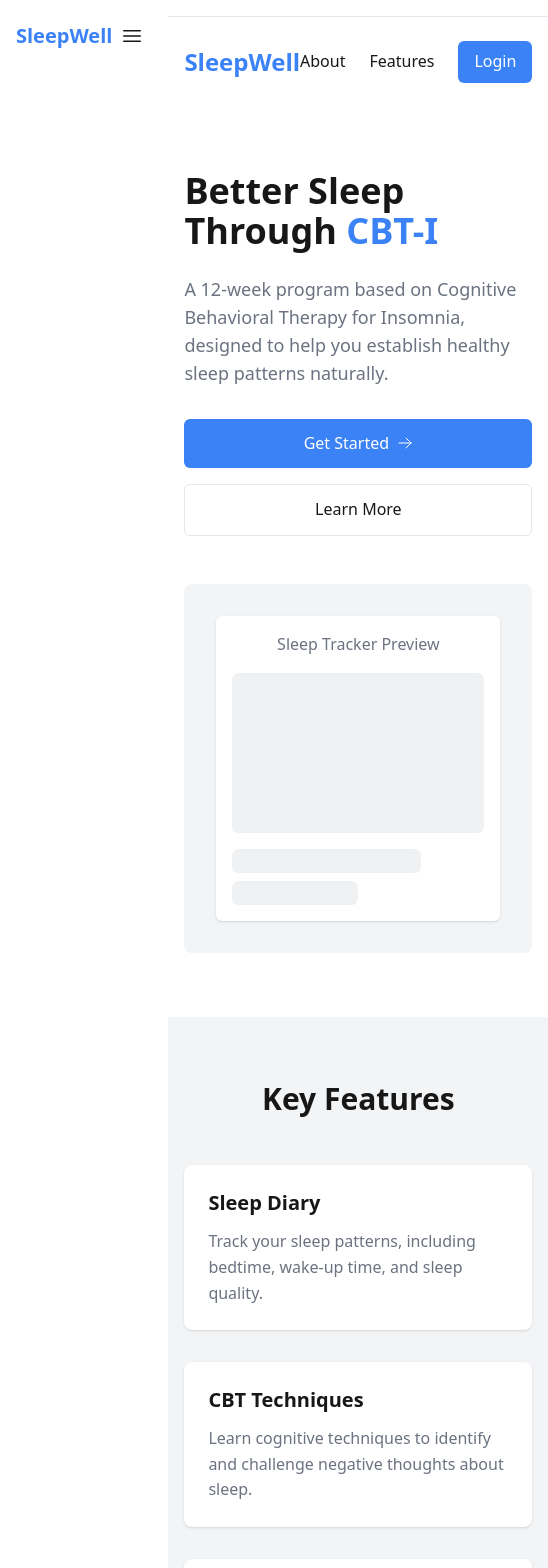
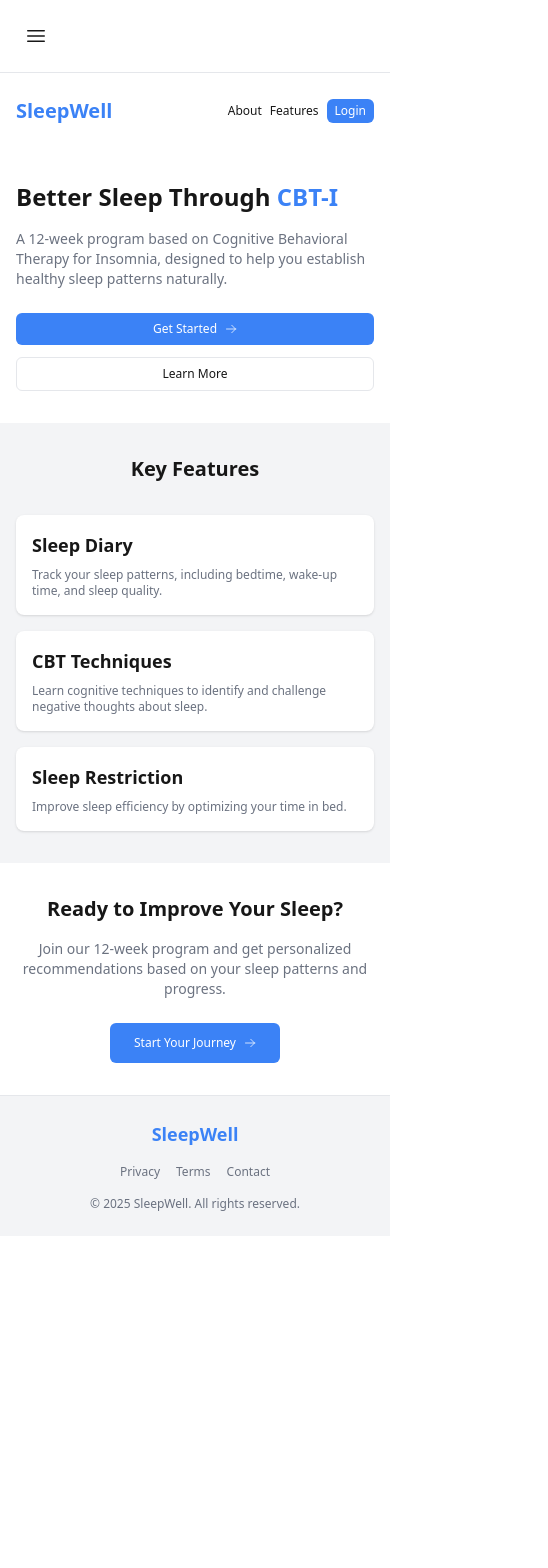
Before and after one commit to JDemlow/cbti-app, a Next.js app: page / in a window 390 px wide. Shown: the top 1568 px of the page, 548 px wide, since content can reach past the window. After the commit the page ends 1236 px from the top, so only its background shows below. Built offline with nearby package versions, Linux system fonts and the light colour scheme.

Commit message:
fixed logo on mobile

```diff
--- a/src/app/(app)/layout.tsx
+++ b/src/app/(app)/layout.tsx
@@ -1,18 +1,25 @@
 // app/(app)/layout.tsx
 import Sidebar from "@/components/navigation/Sidebar";
+import DesktopSidebar from "@/components/navigation/DesktopSidebar";
 import Breadcrumbs from "@/components/navigation/Breadcrumbs";
 
 export default function AppLayout({ children }: { children: React.ReactNode }) {
   return (
     <div className="flex min-h-screen bg-background">
-      {/* Sidebar */}
-      <Sidebar />
+      {/* Desktop Sidebar - only rendered on desktop */}
+      <DesktopSidebar />
 
       {/* Main Content Area */}
-      <div className="flex-1 flex flex-col">
-        <div className="container py-2 border-b border-border">
+      <div className="flex-1 flex flex-col w-full">
+        {/* Mobile Navigation - will only be visible on mobile */}
+        <Sidebar />
+
+        {/* Breadcrumbs - only visible on desktop */}
+        <div className="hidden md:block container py-2 border-b border-border">
           <Breadcrumbs />
         </div>
+
+        {/* Main content */}
         <main className="flex-1">{children}</main>
       </div>
     </div>
--- a/src/app/(app)/page.tsx
+++ b/src/app/(app)/page.tsx
@@ -7,23 +7,26 @@ export default function LandingPage() {
     <div className="min-h-screen bg-background">
       {/* Navigation */}
       <nav className="container flex items-center justify-between py-6">
-        <div className="text-2xl font-bold text-primary">SleepWell</div>
-        <div className="flex items-center gap-6">
+        {/* Responsive Logo */}
+        <div className="text-xl font-bold text-primary truncate max-w-[120px] sm:max-w-none">
+          SleepWell
+        </div>
+        <div className="flex items-center gap-2 sm:gap-6">
           <Link
             href="/about"
-            className="text-foreground hover:text-primary transition-colors"
+            className="text-xs sm:text-sm text-foreground hover:text-primary transition-colors"
           >
             About
           </Link>
           <Link
             href="/features"
-            className="text-foreground hover:text-primary transition-colors"
+            className="text-xs sm:text-sm text-foreground hover:text-primary transition-colors"
           >
             Features
           </Link>
           <Link
             href="/login"
-            className="px-4 py-2 bg-primary text-white rounded-md hover:bg-primary-dark transition-colors"
+            className="px-2 py-1 sm:px-4 sm:py-2 text-xs sm:text-sm bg-primary text-white rounded-md hover:bg-primary-dark transition-colors"
           >
             Login
           </Link>
@@ -31,36 +34,36 @@ export default function LandingPage() {
       </nav>
 
       {/* Hero Section */}
-      <section className="container py-16 md:py-24">
-        <div className="grid grid-cols-1 md:grid-cols-2 gap-12 items-center">
+      <section className="container py-8 md:py-16">
+        <div className="grid grid-cols-1 md:grid-cols-2 gap-8 md:gap-12 items-center">
           <div>
-            <h1 className="text-4xl md:text-5xl font-bold mb-6">
+            <h1 className="text-2xl sm:text-3xl md:text-4xl lg:text-5xl font-bold mb-4 md:mb-6">
               Better Sleep Through <span className="text-primary">CBT-I</span>
             </h1>
-            <p className="text-lg mb-8 text-muted-foreground">
+            <p className="text-sm sm:text-base md:text-lg mb-6 md:mb-8 text-muted-foreground">
               A 12-week program based on Cognitive Behavioral Therapy for
               Insomnia, designed to help you establish healthy sleep patterns
               naturally.
             </p>
-            <div className="flex flex-col sm:flex-row gap-4">
+            <div className="flex flex-col sm:flex-row gap-3 sm:gap-4">
               <Link
                 href="/signup"
-                className="px-6 py-3 bg-primary text-white rounded-md hover:bg-primary-dark transition-colors text-center flex items-center justify-center gap-2"
+                className="px-4 py-2 sm:px-6 sm:py-3 text-xs sm:text-sm bg-primary text-white rounded-md hover:bg-primary-dark transition-colors text-center flex items-center justify-center gap-2"
               >
-                Get Started <ArrowRightIcon className="w-4 h-4" />
+                Get Started <ArrowRightIcon className="w-3 h-3 sm:w-4 sm:h-4" />
               </Link>
               <Link
                 href="/learn-more"
-                className="px-6 py-3 border border-input rounded-md text-foreground hover:bg-muted transition-colors text-center"
+                className="px-4 py-2 sm:px-6 sm:py-3 text-xs sm:text-sm border border-input rounded-md text-foreground hover:bg-muted transition-colors text-center"
               >
                 Learn More
               </Link>
             </div>
           </div>
-          <div className="bg-muted rounded-lg p-8">
+          <div className="bg-muted rounded-lg p-4 sm:p-8 hidden sm:block">
             {/* Placeholder for sleep tracker preview */}
             <div className="aspect-video bg-card rounded-md shadow-sm p-4">
-              <div className="text-center text-muted-foreground">
+              <div className="text-center text-muted-foreground text-sm">
                 Sleep Tracker Preview
               </div>
               <div className="mt-4 h-40 bg-muted-foreground/10 rounded-md"></div>
@@ -72,10 +75,12 @@ export default function LandingPage() {
       </section>
 
       {/* Features Section */}
-      <section className="bg-muted py-16">
+      <section className="bg-muted py-8 sm:py-16">
         <div className="container">
-          <h2 className="text-3xl font-bold text-center mb-12">Key Features</h2>
-          <div className="grid grid-cols-1 md:grid-cols-3 gap-8">
+          <h2 className="text-xl sm:text-2xl md:text-3xl font-bold text-center mb-8 sm:mb-12">
+            Key Features
+          </h2>
+          <div className="grid grid-cols-1 md:grid-cols-3 gap-4 sm:gap-8">
             {[
               {
                 title: "Sleep Diary",
@@ -93,9 +98,16 @@ export default function LandingPage() {
                   "Improve sleep efficiency by optimizing your time in bed.",
               },
             ].map((feature, index) => (
-              <div key={index} className="bg-card p-6 rounded-lg shadow-sm">
-                <h3 className="text-xl font-semibold mb-3">{feature.title}</h3>
-                <p className="text-muted-foreground">{feature.description}</p>
+              <div
+                key={index}
+                className="bg-card p-4 sm:p-6 rounded-lg shadow-sm"
+              >
+                <h3 className="text-lg sm:text-xl font-semibold mb-2 sm:mb-3">
+                  {feature.title}
+                </h3>
+                <p className="text-xs sm:text-sm text-muted-foreground">
+                  {feature.description}
+                </p>
               </div>
             ))}
           </div>
@@ -103,30 +115,31 @@ export default function LandingPage() {
       </section>
 
       {/* CTA Section */}
-      <section className="container py-16 text-center">
-        <h2 className="text-3xl font-bold mb-6">
+      <section className="container py-8 sm:py-16 text-center">
+        <h2 className="text-xl sm:text-2xl md:text-3xl font-bold mb-4 sm:mb-6">
           Ready to Improve Your Sleep?
         </h2>
-        <p className="text-lg text-muted-foreground mb-8 max-w-2xl mx-auto">
+        <p className="text-sm sm:text-base md:text-lg text-muted-foreground mb-6 sm:mb-8 max-w-2xl mx-auto">
           Join our 12-week program and get personalized recommendations based on
           your sleep patterns and progress.
         </p>
         <Link
           href="/signup"
-          className="px-8 py-4 bg-primary text-white rounded-md hover:bg-primary-dark transition-colors inline-flex items-center gap-2"
+          className="px-6 py-3 sm:px-8 sm:py-4 text-xs sm:text-sm bg-primary text-white rounded-md hover:bg-primary-dark transition-colors inline-flex items-center gap-2"
         >
-          Start Your Journey <ArrowRightIcon className="w-4 h-4" />
+          Start Your Journey{" "}
+          <ArrowRightIcon className="w-3 h-3 sm:w-4 sm:h-4" />
         </Link>
       </section>
 
       {/* Footer */}
-      <footer className="bg-muted border-t border-input py-8">
+      <footer className="bg-muted border-t border-input py-6 sm:py-8">
         <div className="container">
           <div className="flex flex-col md:flex-row justify-between items-center">
-            <div className="text-xl font-bold text-primary mb-4 md:mb-0">
+            <div className="text-lg md:text-xl font-bold text-primary mb-4 md:mb-0">
               SleepWell
             </div>
-            <div className="flex gap-6">
+            <div className="flex gap-4 sm:gap-6 text-xs sm:text-sm">
               <Link
                 href="/privacy"
                 className="text-muted-foreground hover:text-foreground transition-colors"
@@ -147,7 +160,7 @@ export default function LandingPage() {
               </Link>
             </div>
           </div>
-          <div className="mt-6 text-center text-sm text-muted-foreground">
+          <div className="mt-4 sm:mt-6 text-center text-xs sm:text-sm text-muted-foreground">
             © {new Date().getFullYear()} SleepWell. All rights reserved.
           </div>
         </div>
--- /dev/null
+++ b/src/components/navigation/DesktopSidebar.tsx
@@ -0,0 +1,91 @@
+// components/navigation/DesktopSidebar.tsx
+"use client";
+
+import Link from "next/link";
+import { usePathname } from "next/navigation";
+import {
+  HomeIcon,
+  // CalendarIcon,
+  ChartBarIcon,
+  BookOpenIcon,
+  Cog6ToothIcon,
+  BellIcon,
+  MoonIcon,
+  QuestionMarkCircleIcon,
+  PowerIcon,
+} from "@heroicons/react/24/outline";
+
+interface NavItem {
+  name: string;
+  href: string;
+  icon: React.ForwardRefExoticComponent<React.SVGProps<SVGSVGElement>>;
+}
+
+const navItems: NavItem[] = [
+  { name: "Dashboard", href: "/dashboard", icon: HomeIcon },
+  { name: "Sleep Diary", href: "/diary", icon: MoonIcon },
+  { name: "Progress", href: "/progress", icon: ChartBarIcon },
+  { name: "Program", href: "/program", icon: BookOpenIcon },
+  { name: "Relaxation", href: "/relaxation", icon: BellIcon },
+  { name: "Settings", href: "/settings", icon: Cog6ToothIcon },
+  { name: "Help", href: "/help", icon: QuestionMarkCircleIcon },
+];
+
+export default function DesktopSidebar() {
+  const pathname = usePathname();
+
+  return (
+    <div className="hidden md:flex md:flex-col w-64 bg-card border-r border-border h-screen">
+      <div className="p-4 flex items-center justify-between border-b border-border">
+        <div className="text-xl font-bold text-primary">SleepWell</div>
+      </div>
+
+      {/* User Profile */}
+      <div className="p-4 border-b border-border">
+        <div className="flex items-center gap-3">
+          <div className="w-10 h-10 rounded-full bg-accent flex items-center justify-center text-white">
+            A
+          </div>
+          <div>
+            <div className="font-medium">Alex Johnson</div>
+            <div className="text-sm text-muted-foreground">Week 3</div>
+          </div>
+        </div>
+      </div>
+
+      {/* Navigation Links */}
+      <nav className="flex-1 p-4 space-y-1 overflow-y-auto">
+        {navItems.map((item) => {
+          const isActive =
+            pathname === item.href || pathname.startsWith(`${item.href}/`);
+
+          return (
+            <Link
+              key={item.name}
+              href={item.href}
+              className={`
+                flex items-center gap-3 px-3 py-2 rounded-md text-sm font-medium transition-colors
+                ${
+                  isActive
+                    ? "bg-primary/10 text-primary"
+                    : "hover:bg-muted text-foreground hover:text-primary"
+                }
+              `}
+            >
+              <item.icon className="w-5 h-5" />
+              {item.name}
+            </Link>
+          );
+        })}
+      </nav>
+
+      {/* Log Out */}
+      <div className="p-4 border-t border-border">
+        <button className="flex w-full items-center gap-3 px-3 py-2 rounded-md text-sm font-medium hover:bg-muted transition-colors">
+          <PowerIcon className="w-5 h-5" />
+          Log Out
+        </button>
+      </div>
+    </div>
+  );
+}
--- a/src/components/navigation/Sidebar.tsx
+++ b/src/components/navigation/Sidebar.tsx
@@ -1,7 +1,7 @@
 // components/navigation/Sidebar.tsx
 "use client";
 
-import { useState, useEffect } from "react";
+import { useState } from "react";
 import Link from "next/link";
 import { usePathname } from "next/navigation";
 import {
@@ -15,8 +15,7 @@ import {
   Bars3Icon,
   XMarkIcon,
   QuestionMarkCircleIcon,
-  // UserIcon,
-  ArrowRightStartOnRectangleIcon,
+  PowerIcon,
 } from "@heroicons/react/24/outline";
 
 interface NavItem {
@@ -37,24 +36,7 @@ const navItems: NavItem[] = [
 
 export default function Sidebar() {
   const [isMobileMenuOpen, setIsMobileMenuOpen] = useState(false);
-  const [isMobile, setIsMobile] = useState(false);
   const pathname = usePathname();
-
-  // Check if we're on the client-side and update based on window size
-  useEffect(() => {
-    const checkIfMobile = () => {
-      setIsMobile(window.innerWidth < 768);
-    };
-
-    // Initial check
-    checkIfMobile();
-
-    // Add event listener
-    window.addEventListener("resize", checkIfMobile);
-
-    // Clean up
-    return () => window.removeEventListener("resize", checkIfMobile);
-  }, []);
 
   const toggleMobileMenu = () => {
     setIsMobileMenuOpen(!isMobileMenuOpen);
@@ -62,45 +44,39 @@ export default function Sidebar() {
 
   return (
     <>
-      {/* Mobile Header */}
-      <div className="md:hidden bg-card border-b border-border">
+      {/* Mobile Header - Always visible on mobile */}
+      <div className="md:hidden border-b border-border">
         <div className="container py-4 flex items-center justify-between">
-          <div className="text-xl font-bold text-primary">SleepWell</div>
           <button
             onClick={toggleMobileMenu}
             className="p-2 rounded-md hover:bg-muted transition-colors"
           >
             <Bars3Icon className="w-6 h-6" />
           </button>
+          {/* Empty space to balance the header */}
+          <div></div>
         </div>
       </div>
 
-      {/* Mobile Menu Overlay */}
-      {isMobile && isMobileMenuOpen && (
+      {/* Mobile Menu Overlay - only shown when menu is open */}
+      {isMobileMenuOpen && (
         <div
-          className="fixed inset-0 bg-background/80 backdrop-blur-sm z-50"
+          className="md:hidden fixed inset-0 bg-background/80 backdrop-blur-sm z-50"
           onClick={toggleMobileMenu}
         />
       )}
 
-      {/* Mobile Menu */}
-      <div
-        className={`
-          fixed top-0 bottom-0 left-0 z-50 w-64 bg-card border-r border-border transform transition-transform duration-200 ease-in-out
-          ${isMobileMenuOpen ? "translate-x-0" : "-translate-x-full"}
-          md:translate-x-0 md:static md:h-screen md:flex md:flex-col
-        `}
-      >
+      {/* Mobile Menu - only shown when menu is open */}
+      {isMobileMenuOpen && (
+        <div className="md:hidden fixed inset-y-0 left-0 z-50 w-64 bg-card shadow-lg">
           <div className="p-4 flex items-center justify-between border-b border-border">
             <div className="text-xl font-bold text-primary">SleepWell</div>
-          {isMobile && (
             <button
               onClick={toggleMobileMenu}
               className="p-1 rounded-md hover:bg-muted transition-colors"
             >
               <XMarkIcon className="w-5 h-5" />
             </button>
-          )}
           </div>
 
           {/* User Profile */}
@@ -134,7 +110,7 @@ export default function Sidebar() {
                         : "hover:bg-muted text-foreground hover:text-primary"
                     }
                   `}
-                onClick={isMobile ? toggleMobileMenu : undefined}
+                  onClick={toggleMobileMenu}
                 >
                   <item.icon className="w-5 h-5" />
                   {item.name}
@@ -146,11 +122,12 @@ export default function Sidebar() {
           {/* Log Out */}
           <div className="p-4 border-t border-border">
             <button className="flex w-full items-center gap-3 px-3 py-2 rounded-md text-sm font-medium hover:bg-muted transition-colors">
-            <ArrowRightStartOnRectangleIcon className="w-5 h-5" />
+              <PowerIcon className="w-5 h-5" />
               Log Out
             </button>
           </div>
         </div>
+      )}
     </>
   );
 }
```
Lines whose indentation alone changed are shown as unchanged.
